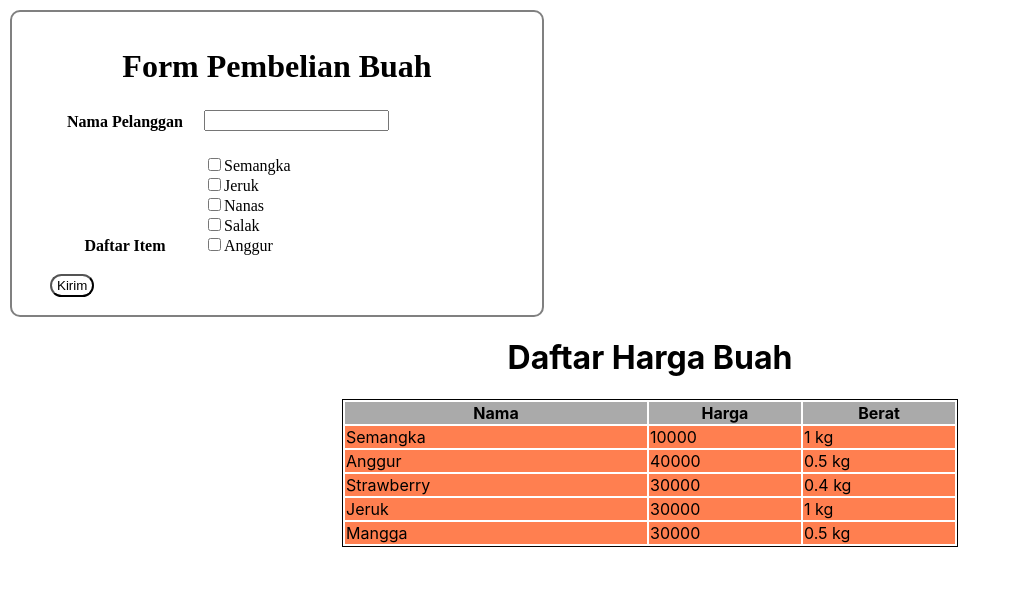
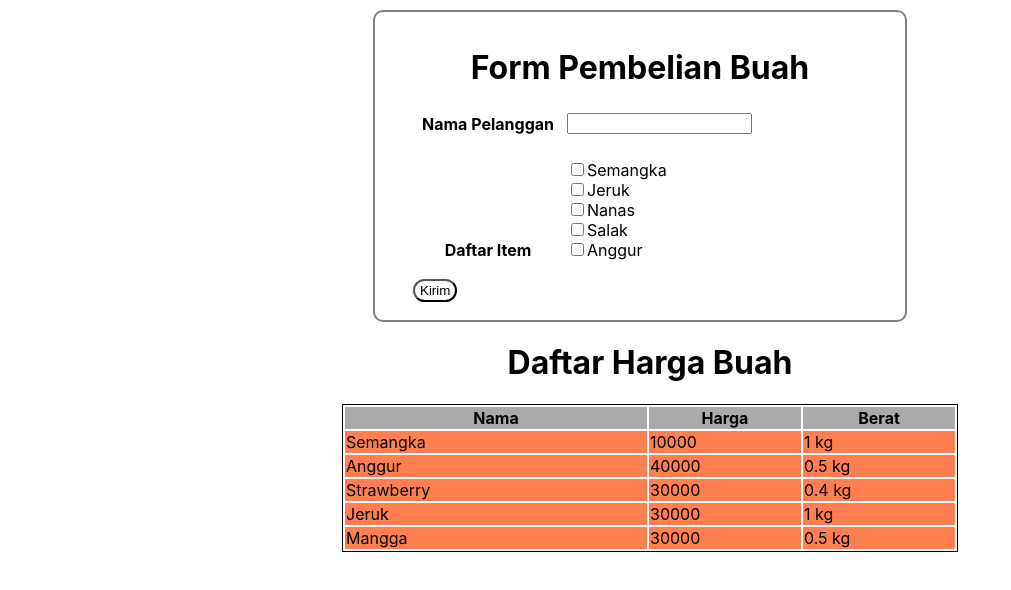
Before and after one commit to yoursemicolon/basic-reactjs, a React (Create React App) app in the folder tugas-Harian-Part-2/: page / in a window 1280 px wide. Shown: the top 590 px of the page, without its empty margins (0-1011 px from the left). Built offline with nearby package versions, Linux system fonts and the light colour scheme.

Commit message:
Update src/App.css

```diff
--- a/tugas-Harian-Part-2/src/App.css
+++ b/tugas-Harian-Part-2/src/App.css
@@ -1,8 +1,7 @@
 .App {
   width: 500px;
-  margin: 10px;
+  margin: 10px auto;
   padding: 15px;
-  font-family: serif;
   border: 2px solid grey;
   border-radius: 10px;
 }
```
